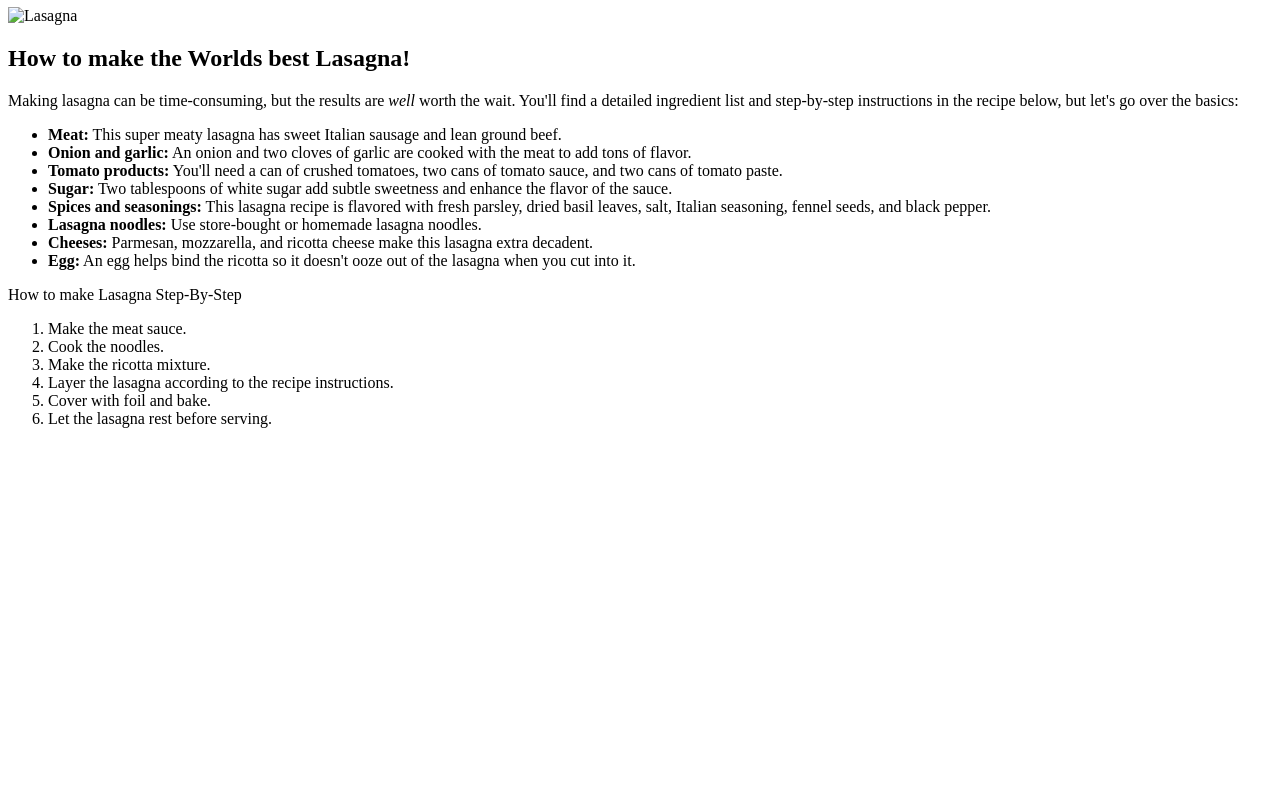
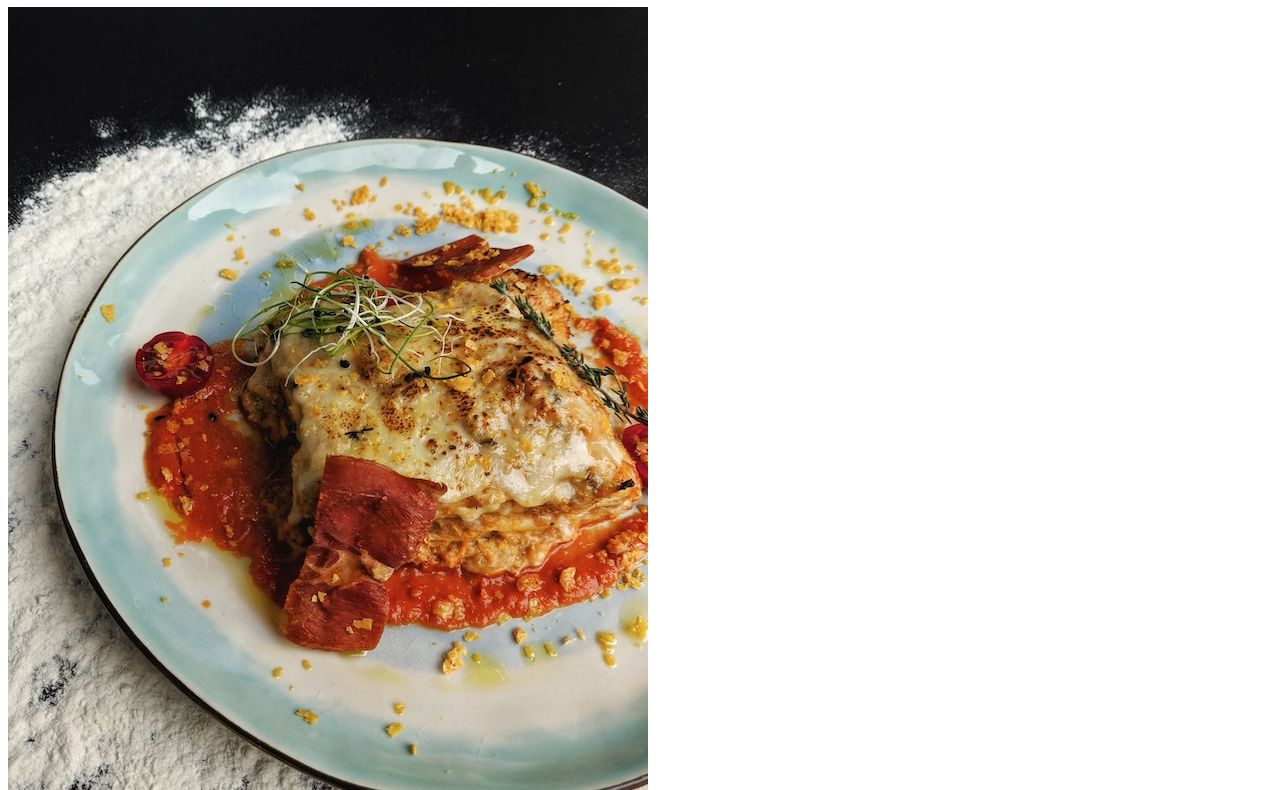
Before and after one commit to rileywilljohn/odin-recipes, a plain HTML site: page recipes/lasagna.html in a window 1280 px wide. Shown: the part 73-863 px from the top of the page. Before the commit the page ends 800 px from the top, so only its background shows below. Drawn offline with Linux system fonts and the light colour scheme; the site is published under a folder, as on GitHub Pages, so addresses that start at the root find nothing.

Commit message:
fix images

```diff
--- a/recipes/lasagna.html
+++ b/recipes/lasagna.html
@@ -7,7 +7,7 @@
 </head>
 <body>
     <h1>Lasagna</h1>
-    <img src="/images/lasagna.jpg" alt="Lasagna" />
+    <img src="../images/lasagna.jpg" alt="Lasagna" />
     <h2>How to make the Worlds best Lasagna!</h2>
     <p>
       Making lasagna can be time-consuming, but the results are
```
